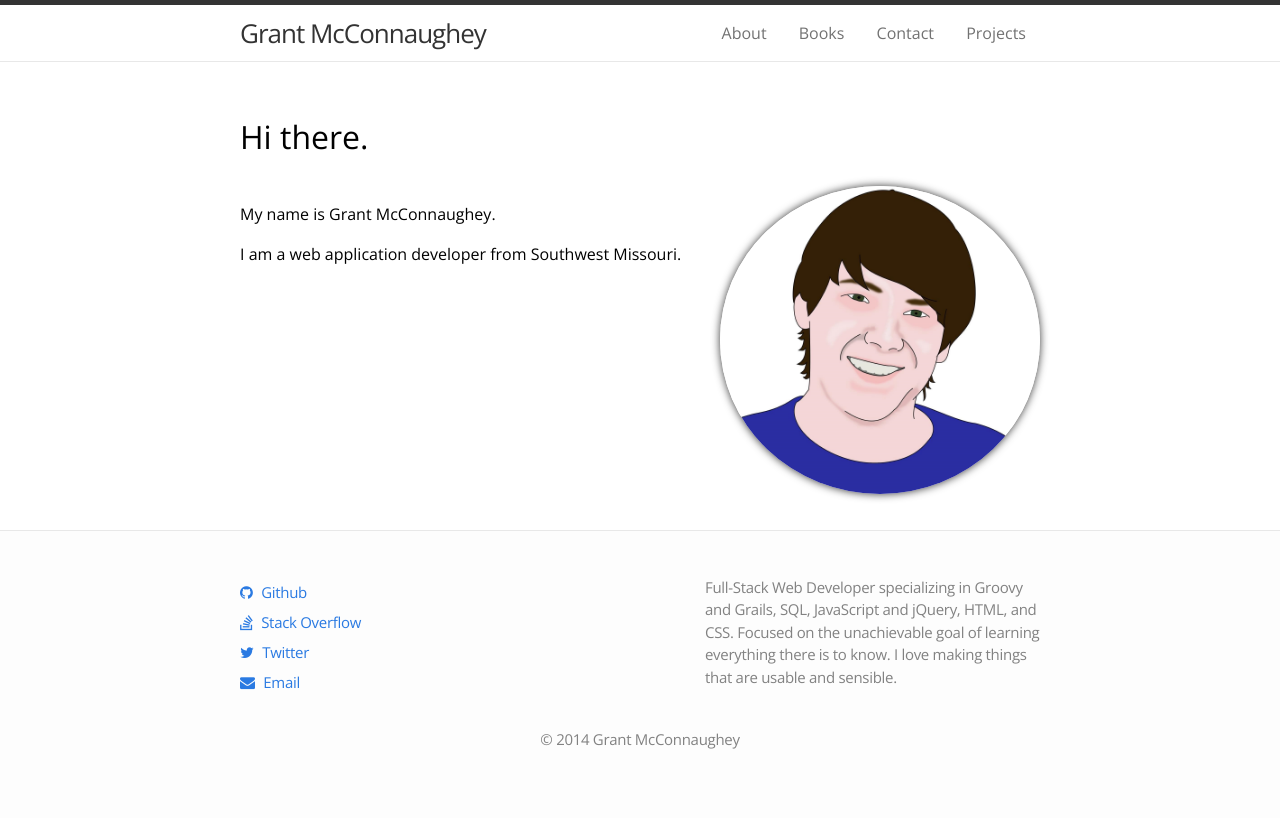
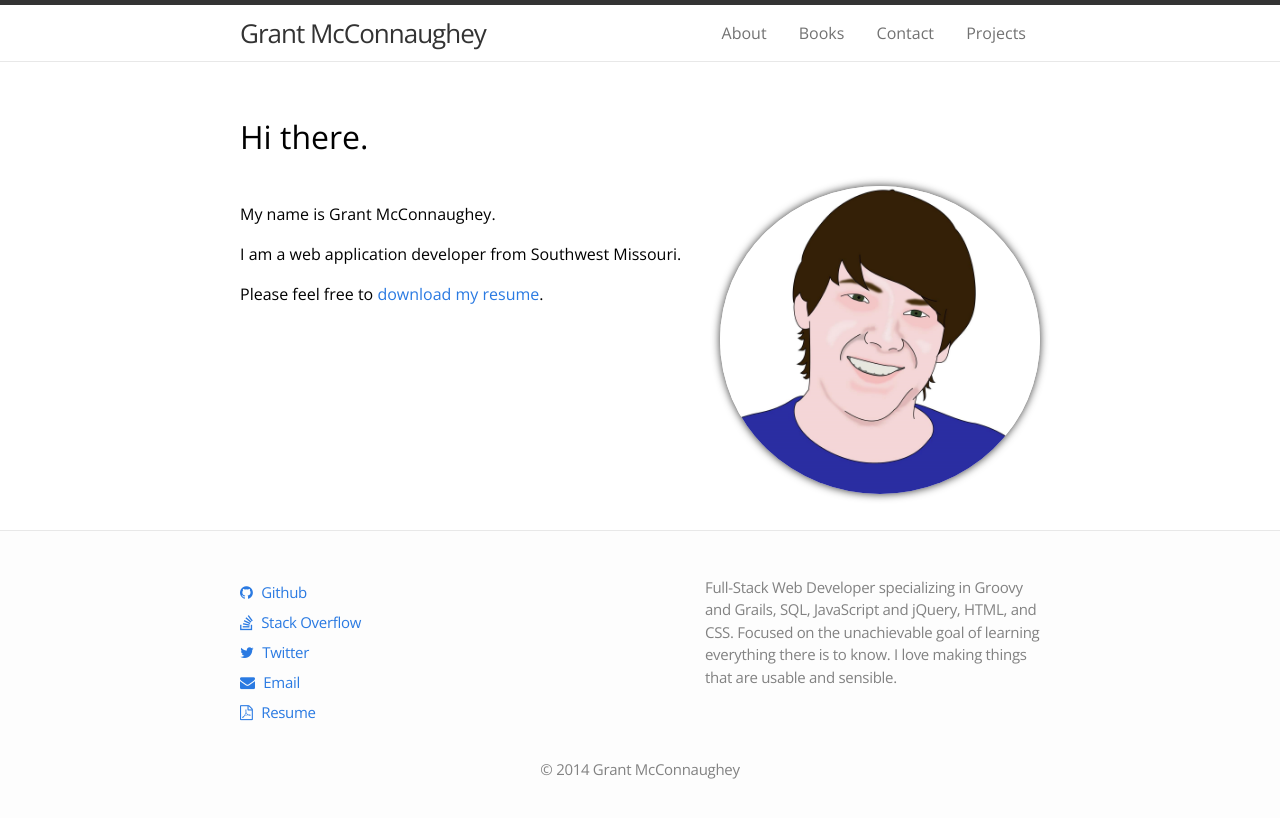
Before and after one commit to grantmcconnaughey/grantmcconnaughey.github.io, a Jekyll site: the page built from index.html, in a window 1280 px wide. Shown: the top 818 px of the page. Built offline with Jekyll 4.4.1, drawn with Linux system fonts in a browser that asks for light colours; nearby versions of some CDN libraries.

Commit message:
Add resume

```diff
--- a/_includes/footer.html
+++ b/_includes/footer.html
@@ -34,6 +34,14 @@
                         <span class="username">Email</span>
                     </a>
                 </li>
+                <li>
+                    <a href="/downloads/Resume_Grant_McConnaughey.pdf">
+                        <span class="icon">
+                            <i class="fa fa-file-pdf-o"></i>
+                        </span>
+                        <span>Resume</span>
+                    </a>
+                </li>
             </ul>
         </div>
 
--- a/css/main.css
+++ b/css/main.css
@@ -14,7 +14,7 @@ body {
 h1, h2, h3, h4, h5, h6 { font-weight: 300; }
 
 a         { color: #2a7ae2; text-decoration: none; }
-a:hover   { color: #000; text-decoration: underline; }
+a:hover   { color: #2a7ae2; text-decoration: underline; }
 a:visited { color: #205caa; }
 
 /* Utility */
--- a/index.html
+++ b/index.html
@@ -10,6 +10,8 @@ layout: default
       <p>My name is <span class="my-name">Grant McConnaughey</span>.</p>
 
       <p>I am a web application developer from Southwest Missouri.</p>
+
+      <p>Please feel free to <a href="/downloads/Resume_Grant_McConnaughey.pdf">download my resume</a>.</p>
   </div>
   <div class="home-image">
       <img src="/images/grant-cartoon.jpg" class="circular">
```
Also changed, not shown: 1 other file.
